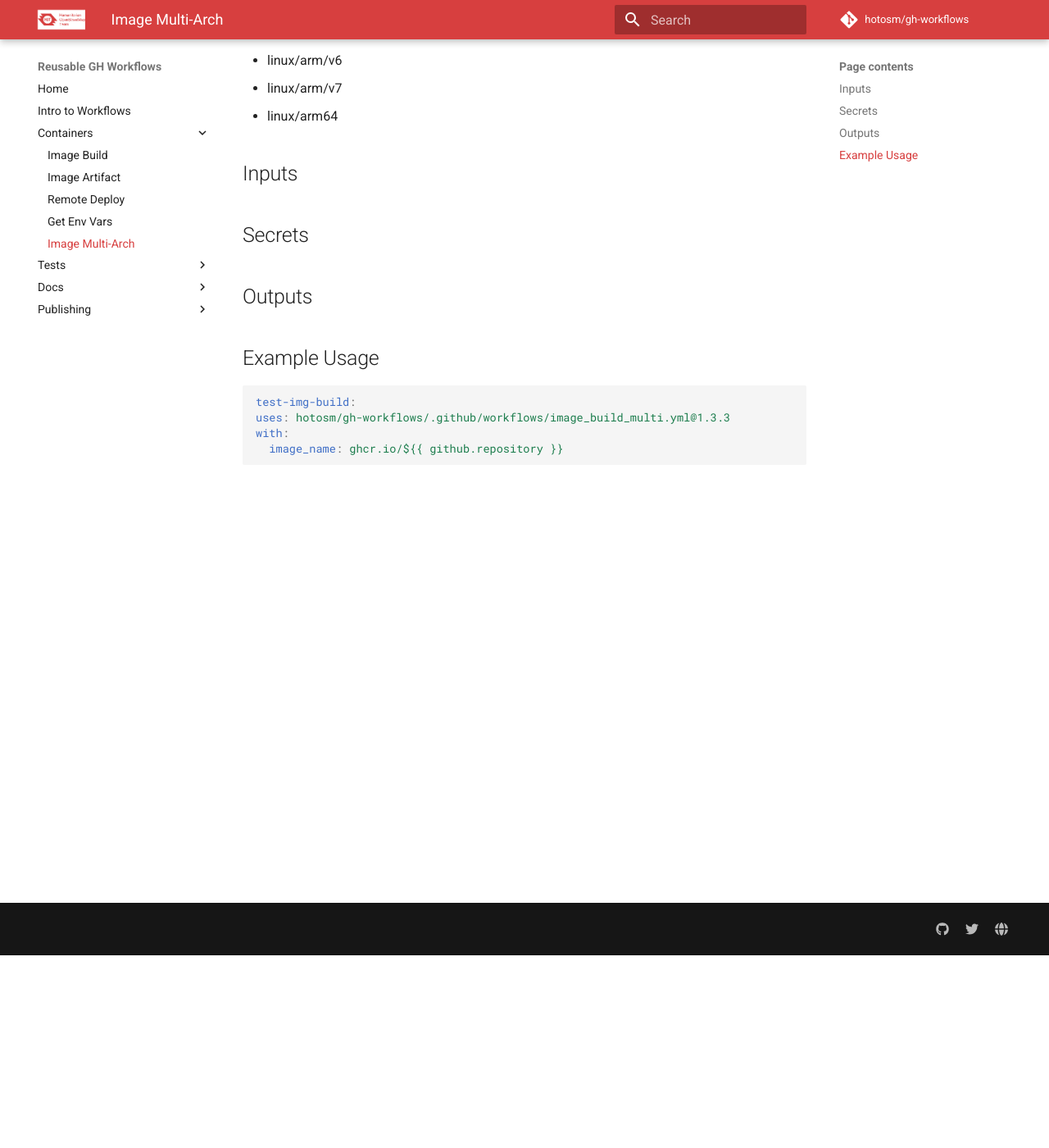
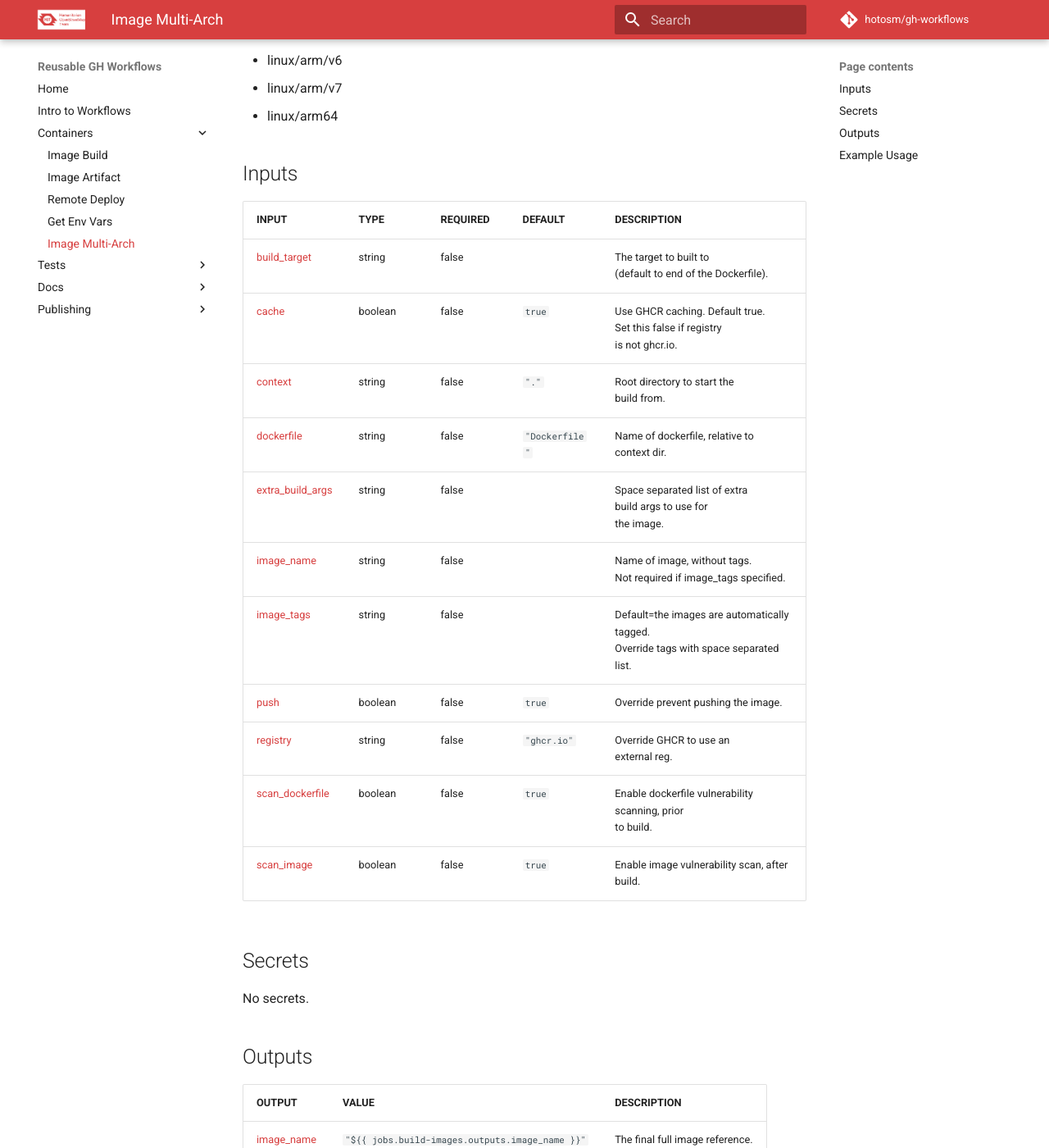
Before and after one commit to hotosm/gh-workflows, an MkDocs documentation site: the page built from docs/image_build_multi.md, in a window 1280 px wide and 1400 px high, scrolled down 235 px. Shown: the whole window at 82% size. Built offline with MkDocs 1.6.1 and Material for MkDocs 9.7.7, drawn with Linux system fonts in a browser that asks for light colours; comment, search, counter and statistics services are not loaded; some of the changed text lies outside the part shown.

Commit message:
docs: updated workflow docs

```diff
--- a/docs/image_build_multi.md
+++ b/docs/image_build_multi.md
@@ -12,9 +12,42 @@ Supports:
 
 ## Inputs
 
+<!-- AUTO-DOC-INPUT:START - Do not remove or modify this section -->
+
+| INPUT                                                                            | TYPE    | REQUIRED | DEFAULT        | DESCRIPTION                                                                                   |
+| -------------------------------------------------------------------------------- | ------- | -------- | -------------- | --------------------------------------------------------------------------------------------- |
+| <a name="input_build_target"></a>[build_target](#input_build_target)             | string  | false    |                | The target to built to <br>(default to end of the Dockerfile).                                |
+| <a name="input_cache"></a>[cache](#input_cache)                                  | boolean | false    | `true`         | Use GHCR caching. Default true. <br>Set this false if registry <br>is not ghcr.io.            |
+| <a name="input_context"></a>[context](#input_context)                            | string  | false    | `"."`          | Root directory to start the <br>build from.                                                   |
+| <a name="input_dockerfile"></a>[dockerfile](#input_dockerfile)                   | string  | false    | `"Dockerfile"` | Name of dockerfile, relative to <br>context dir.                                              |
+| <a name="input_extra_build_args"></a>[extra_build_args](#input_extra_build_args) | string  | false    |                | Space separated list of extra <br>build args to use for <br>the image.                        |
+| <a name="input_image_name"></a>[image_name](#input_image_name)                   | string  | false    |                | Name of image, without tags. <br>Not required if image_tags specified.                        |
+| <a name="input_image_tags"></a>[image_tags](#input_image_tags)                   | string  | false    |                | Default=the images are automatically tagged. <br>Override tags with space separated <br>list. |
+| <a name="input_push"></a>[push](#input_push)                                     | boolean | false    | `true`         | Override prevent pushing the image.                                                           |
+| <a name="input_registry"></a>[registry](#input_registry)                         | string  | false    | `"ghcr.io"`    | Override GHCR to use an <br>external reg.                                                     |
+| <a name="input_scan_dockerfile"></a>[scan_dockerfile](#input_scan_dockerfile)    | boolean | false    | `true`         | Enable dockerfile vulnerability scanning, prior <br>to build.                                 |
+| <a name="input_scan_image"></a>[scan_image](#input_scan_image)                   | boolean | false    | `true`         | Enable image vulnerability scan, after <br>build.                                             |
+
+<!-- AUTO-DOC-INPUT:END -->
+
 ## Secrets
 
+<!-- AUTO-DOC-SECRETS:START - Do not remove or modify this section -->
+
+No secrets.
+
+<!-- AUTO-DOC-SECRETS:END -->
+
 ## Outputs
+
+<!-- AUTO-DOC-OUTPUT:START - Do not remove or modify this section -->
+
+| OUTPUT                                                           | VALUE                                           | DESCRIPTION                     |
+| ---------------------------------------------------------------- | ----------------------------------------------- | ------------------------------- |
+| <a name="output_image_name"></a>[image_name](#output_image_name) | `"${{ jobs.build-images.outputs.image_name }}"` | The final full image reference. |
+| <a name="output_image_tag"></a>[image_tag](#output_image_tag)    | `"${{ jobs.build-images.outputs.image_tag }}"`  | The final image tag.            |
+
+<!-- AUTO-DOC-OUTPUT:END -->
 
 ## Example Usage
 
```
